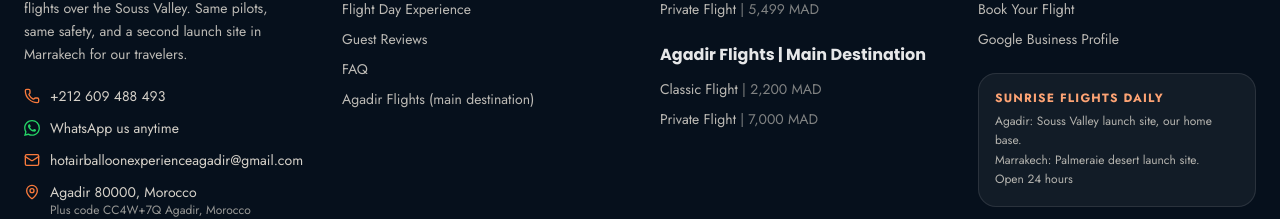
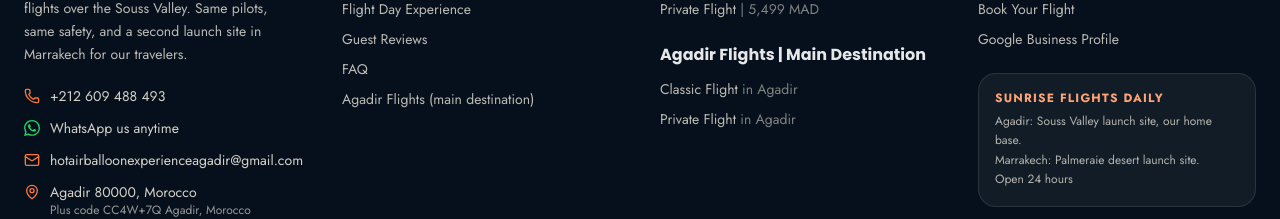
Before and after one commit to hotairballoonexperienceagadir-source/hot-air-balloon-website-, a Next.js app: page /marrakech-flights in a window 1280 px wide. Shown: the part 7629-7848 px from the top of the page. Built offline with nearby package versions, Linux system fonts and the light colour scheme; no server answers.

Commit message:
23dd1493-eff4-4f4c-a7db-bbe8f0b4b773

```diff
--- a/src/components/site/Footer.tsx
+++ b/src/components/site/Footer.tsx
@@ -36,7 +36,7 @@ const quickLinksByVariant: Record<FooterVariant, { href: string; label: string }
 
 const offerListByVariant: Record<
   FooterVariant,
-  { title: string; offers: typeof agadirOffers; path: string; secondary?: { title: string; offers: typeof marrakechOffers; path: string; showPrices?: boolean } }
+  { title: string; offers: typeof agadirOffers; path: string; secondary?: { title: string; offers: typeof marrakechOffers; path: string } }
 > = {
   home: {
     title: "Agadir Flights | Main Destination",
@@ -56,7 +56,6 @@ const offerListByVariant: Record<
       title: "Agadir Flights | Main Destination",
       offers: agadirOffers,
       path: site.homePath,
-      showPrices: true,
     },
   },
 };
@@ -176,11 +175,7 @@ export function Footer({ variant = "home" }: { variant?: FooterVariant }) {
                         className="text-cream-100/75 transition hover:text-brand-300"
                       >
                         {offer.name}
-                        {lists.secondary!.showPrices ? (
-                          <span className="text-cream-100/50"> | {offer.priceMad.toLocaleString("en-US")} MAD</span>
-                        ) : (
-                          <span className="text-cream-100/50"> in {offer.cityName}</span>
-                        )}
+                        <span className="text-cream-100/50"> in {offer.cityName}</span>
                       </Link>
                     </li>
                   ))}
```
Also changed, not shown: upload/pasted_image_1795042252982.png (added).
